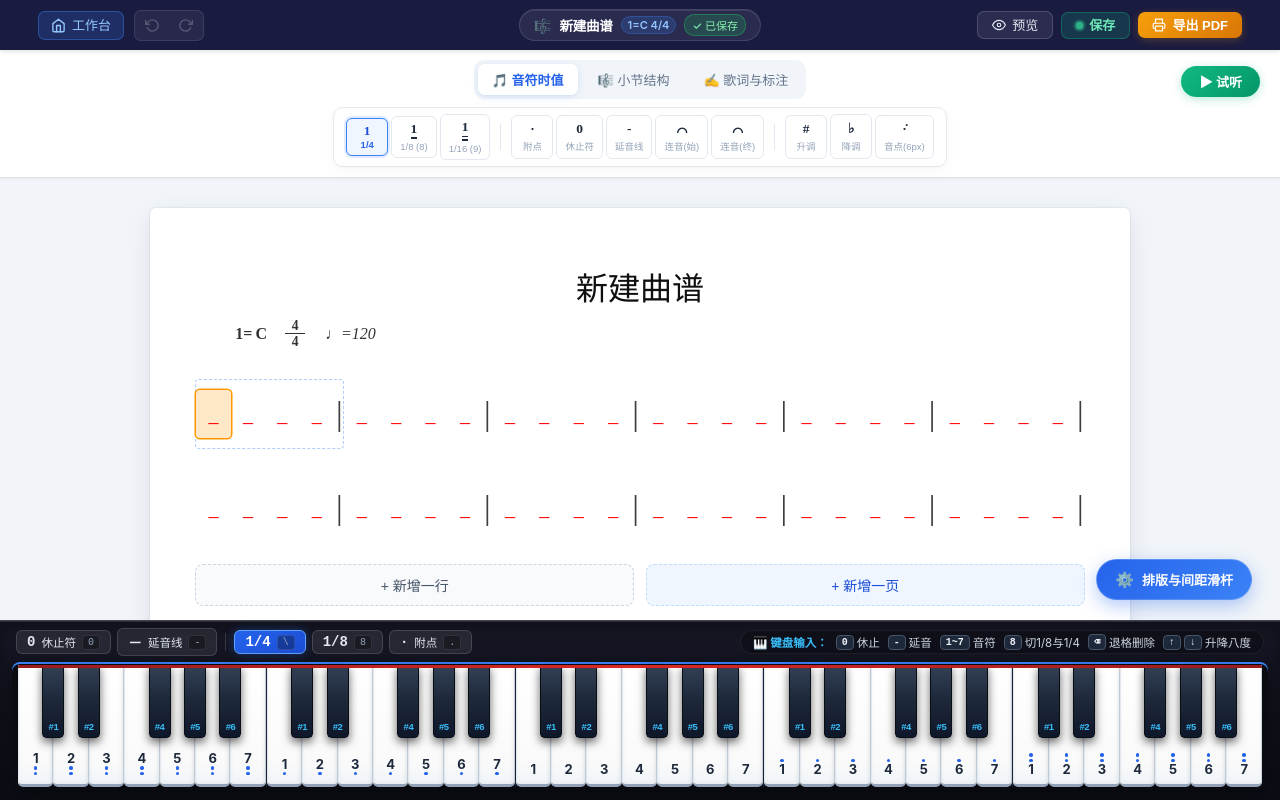
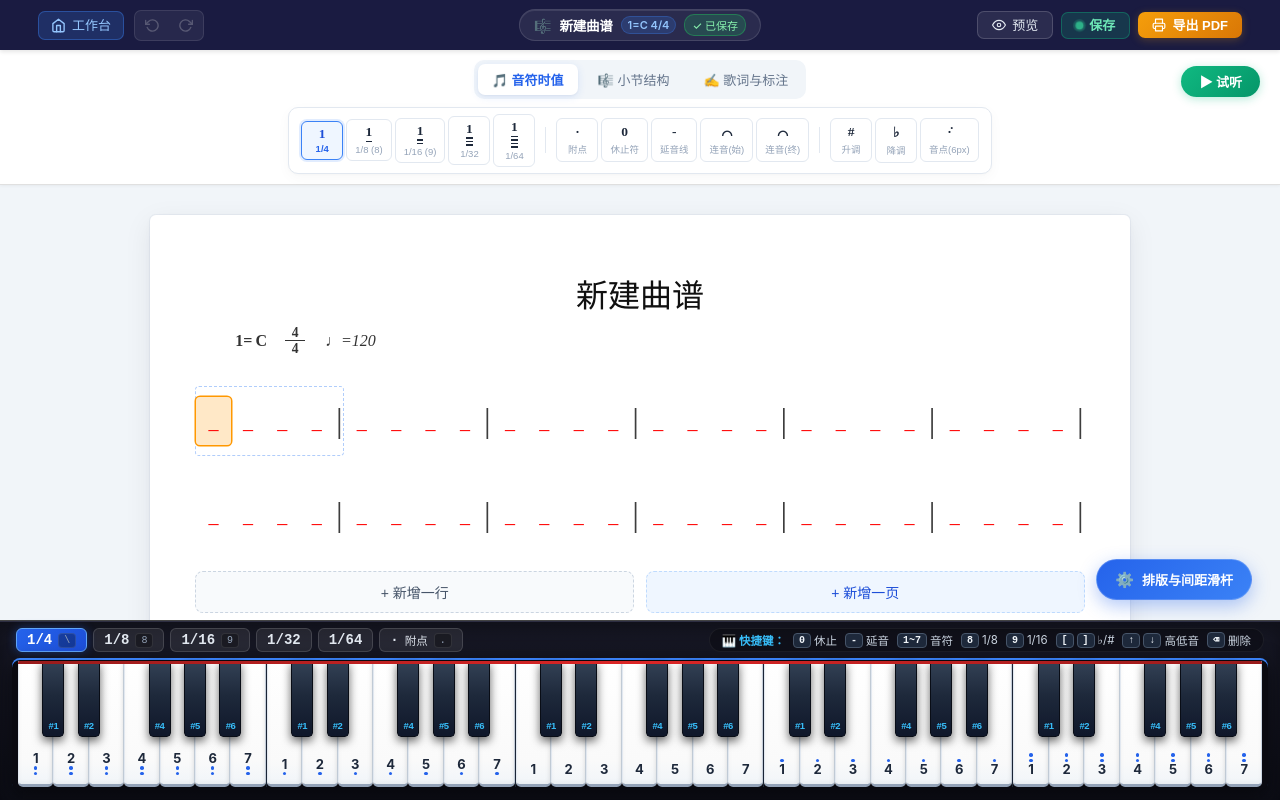
Before and after one commit to Muyi3927/Easypu, a React (Vite) app: page /editor/1 in a window 1280 px wide. Built offline with nearby package versions, Linux system fonts and the light colour scheme.

Commit message:
feat: cleanup piano top panel duplicates and map 9 to 1/16 note duration

```diff
--- a/src/components/PianoKeyboard.tsx
+++ b/src/components/PianoKeyboard.tsx
@@ -48,36 +48,9 @@ export const PianoKeyboard = () => {
         <div className="piano-quick-actions">
           <button
             type="button"
-            className="piano-quick-btn rest-btn"
-            onClick={() => handleKeyClick(0, 0)}
-            title="输入休止符 0 (键盘直接按 0)"
-          >
-            <span className="btn-glyph">0</span>
-            <span className="btn-text">休止符</span>
-            <kbd className="btn-kbd">0</kbd>
-          </button>
-
-          <button
-            type="button"
-            className="piano-quick-btn extend-btn"
-            onClick={() => {
-              const finalDuration = currentDuration;
-              updateActiveNote({ pitch: -1, octave: 0, accidental: null, isDotted: false, duration: finalDuration });
-            }}
-            title="输入延音线 / 增时线 — (键盘直接按 -)"
-          >
-            <span className="btn-glyph">－</span>
-            <span className="btn-text">延音线</span>
-            <kbd className="btn-kbd">-</kbd>
-          </button>
-
-          <div className="piano-btn-divider"></div>
-
-          <button
-            type="button"
             className={`piano-quick-btn duration-btn ${currentDuration === 1 ? 'active' : ''}`}
             onClick={() => setCurrentDuration(1)}
-            title="切换为 1/4 四分音符 (键盘直接按 \ 或 8切换)"
+            title="切换为 1/4 四分音符 (快捷键: \\ 或 8切换)"
           >
             <span className="btn-glyph">1/4</span>
             <kbd className="btn-kbd">\</kbd>
@@ -87,7 +60,7 @@ export const PianoKeyboard = () => {
             type="button"
             className={`piano-quick-btn duration-btn ${currentDuration === 0.5 ? 'active' : ''}`}
             onClick={() => setCurrentDuration(0.5)}
-            title="切换为 1/8 八分音符 (键盘直接按 8)"
+            title="切换为 1/8 八分音符 (快捷键: 8)"
           >
             <span className="btn-glyph">1/8</span>
             <kbd className="btn-kbd">8</kbd>
@@ -95,9 +68,37 @@ export const PianoKeyboard = () => {
 
           <button
             type="button"
+            className={`piano-quick-btn duration-btn ${currentDuration === 0.25 ? 'active' : ''}`}
+            onClick={() => setCurrentDuration(0.25)}
+            title="切换为 1/16 十六分音符 (快捷键: 9)"
+          >
+            <span className="btn-glyph">1/16</span>
+            <kbd className="btn-kbd">9</kbd>
+          </button>
+
+          <button
+            type="button"
+            className={`piano-quick-btn duration-btn ${currentDuration === 0.125 ? 'active' : ''}`}
+            onClick={() => setCurrentDuration(0.125)}
+            title="切换为 1/32 三十二分音符"
+          >
+            <span className="btn-glyph">1/32</span>
+          </button>
+
+          <button
+            type="button"
+            className={`piano-quick-btn duration-btn ${currentDuration === 0.0625 ? 'active' : ''}`}
+            onClick={() => setCurrentDuration(0.0625)}
+            title="切换为 1/64 六十四分音符"
+          >
+            <span className="btn-glyph">1/64</span>
+          </button>
+
+          <button
+            type="button"
             className={`piano-quick-btn dot-btn ${isDotted ? 'active' : ''}`}
             onClick={() => setIsDotted(!isDotted)}
-            title="附点开关 (键盘直接按 .)"
+            title="附点开关 (快捷键: .)"
           >
             <span className="btn-glyph">·</span>
             <span className="btn-text">附点</span>
@@ -106,13 +107,15 @@ export const PianoKeyboard = () => {
         </div>
 
         <div className="piano-shortcut-hints">
-          <span className="hint-pill">🎹 键盘输入：</span>
+          <span className="hint-pill">🎹 快捷键：</span>
           <span className="hint-item"><kbd>0</kbd> 休止</span>
           <span className="hint-item"><kbd>-</kbd> 延音</span>
           <span className="hint-item"><kbd>1~7</kbd> 音符</span>
-          <span className="hint-item"><kbd>8</kbd> 切1/8与1/4</span>
-          <span className="hint-item"><kbd>⌫</kbd> 退格删除</span>
-          <span className="hint-item"><kbd>↑</kbd><kbd>↓</kbd> 升降八度</span>
+          <span className="hint-item"><kbd>8</kbd> 1/8</span>
+          <span className="hint-item"><kbd>9</kbd> 1/16</span>
+          <span className="hint-item"><kbd>[</kbd><kbd>]</kbd> ♭/#</span>
+          <span className="hint-item"><kbd>↑</kbd><kbd>↓</kbd> 高低音</span>
+          <span className="hint-item"><kbd>⌫</kbd> 删除</span>
         </div>
       </div>
 
--- a/src/components/ScoreEditor.tsx
+++ b/src/components/ScoreEditor.tsx
@@ -1971,7 +1971,7 @@ const NoteBlock = ({
           </div>
         )}
 
-        {/* 减时线下划线：1/8 音符 1 条线，1/16 音符 2 条线，1/32 音符 3 条线 */}
+        {/* 减时线下划线：1/8 音符 1 条线，1/16 音符 2 条线，1/32 音符 3 条线，1/64 音符 4 条线 */}
         {!isPlaceholder && !isExtension && note.duration <= 0.75 && (
           <div className="duration-lines">
             <div className="duration-line" style={{ backgroundColor: noteFont.color || '#101010' }}></div>
@@ -1981,6 +1981,9 @@ const NoteBlock = ({
             {note.duration <= 0.1875 && (
               <div className="duration-line" style={{ backgroundColor: noteFont.color || '#101010' }}></div>
             )}
+            {note.duration <= 0.09375 && (
+              <div className="duration-line" style={{ backgroundColor: noteFont.color || '#101010' }}></div>
+            )}
           </div>
         )}
       </div>
--- a/src/components/Toolbar.tsx
+++ b/src/components/Toolbar.tsx
@@ -162,9 +162,11 @@ export const Toolbar = () => {
   );
 
   const durations = [
-    { label: '1/4', value: 1, icon: <DurationIcon lines={0} />, title: '四分音符 (1/4 拍)' },
-    { label: '1/8 (8)', value: 0.5, icon: <DurationIcon lines={1} />, title: '八分音符 (1/8 拍，键盘快捷键: 8)' },
-    { label: '1/16 (9)', value: 0.25, icon: <DurationIcon lines={2} />, title: '十六分音符 (1/16 拍，键盘快捷键: 9)' },
+    { label: '1/4', value: 1, icon: <DurationIcon lines={0} />, title: '四分音符 (1/4 拍，快捷键: \\)' },
+    { label: '1/8 (8)', value: 0.5, icon: <DurationIcon lines={1} />, title: '八分音符 (1/8 拍，快捷键: 8)' },
+    { label: '1/16 (9)', value: 0.25, icon: <DurationIcon lines={2} />, title: '十六分音符 (1/16 拍，快捷键: 9)' },
+    { label: '1/32', value: 0.125, icon: <DurationIcon lines={3} />, title: '三十二分音符 (1/32 拍)' },
+    { label: '1/64', value: 0.0625, icon: <DurationIcon lines={4} />, title: '六十四分音符 (1/64 拍)' },
   ];
 
   const measureTools = [
```
